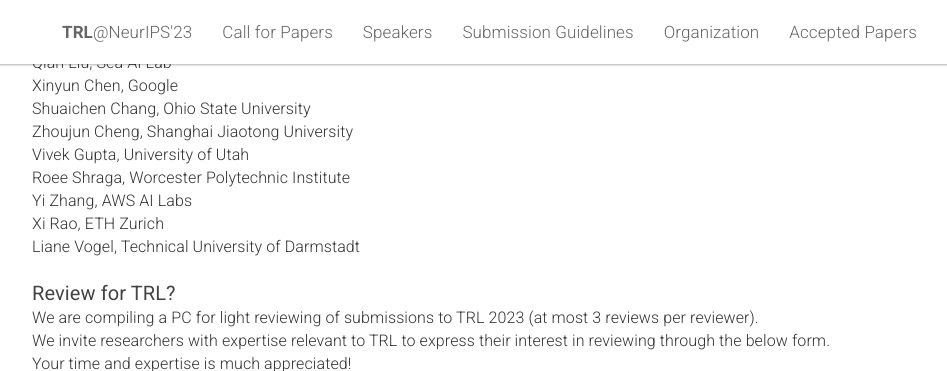
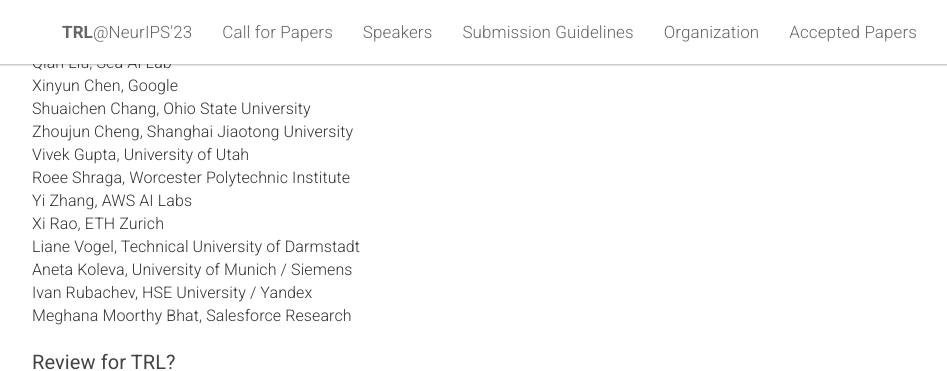
Before and after one commit to table-representation-learning/table-representation-learning.github.io, a Jekyll site: the page built from _pages/home.html, in a window 1280 px wide and 900 px high, scrolled down 3706 px, cut to the strip 0-371 px from the top of the window. Shown: the whole strip, without its empty margins (133-1080 px from the left). Built offline with Jekyll 4.4.1, drawn with Linux system fonts in a browser that asks for light colours.

Commit message:
Add reviewers

```diff
--- a/_pages/home.html
+++ b/_pages/home.html
@@ -648,7 +648,10 @@
         Roee Shraga,	Worcester Polytechnic Institute<br>
         Yi Zhang,	AWS AI Labs<br>
         Xi Rao,	ETH Zurich<br>
-        Liane Vogel, Technical University of Darmstadt<br><br>
+        Liane Vogel, Technical University of Darmstadt<br>
+        Aneta Koleva, University of Munich / Siemens<br>
+        Ivan Rubachev, HSE University / Yandex<br>
+        Meghana Moorthy Bhat, Salesforce Research<br><br>
     </div>
 
 
```
